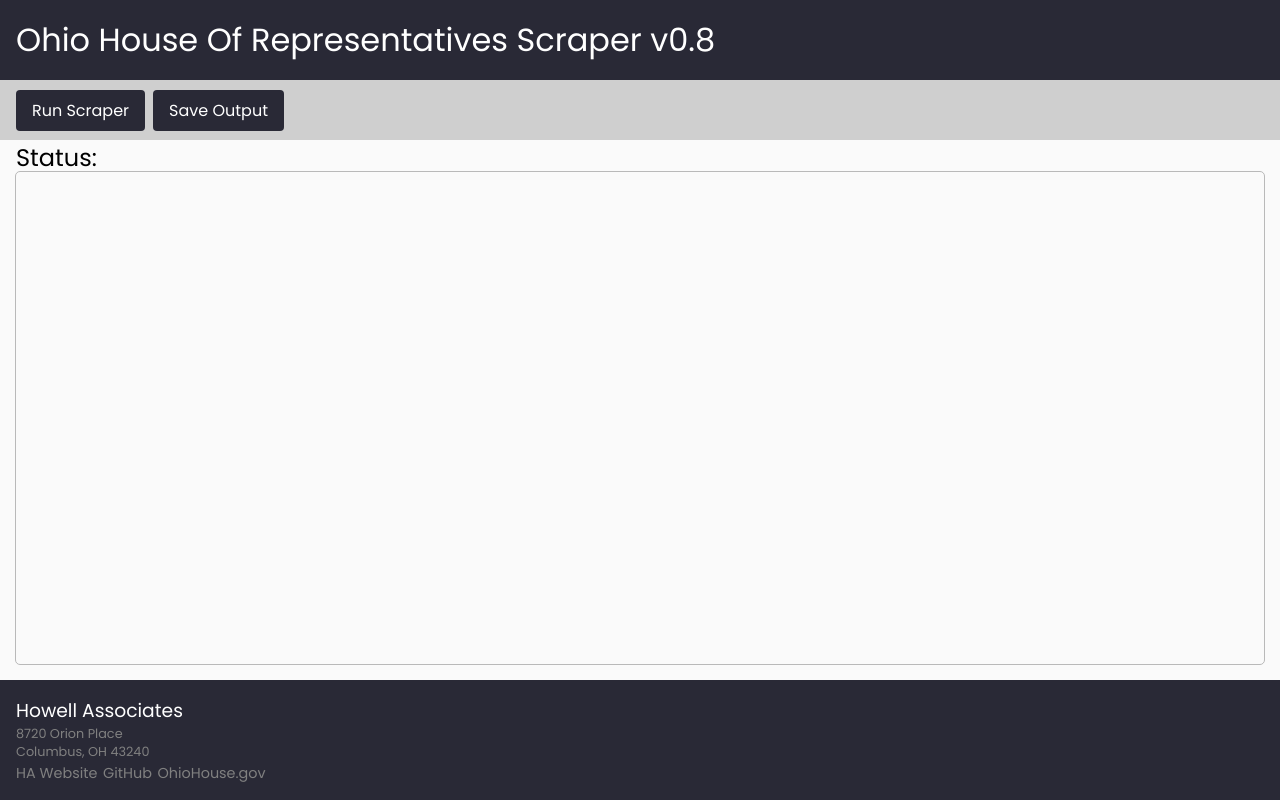
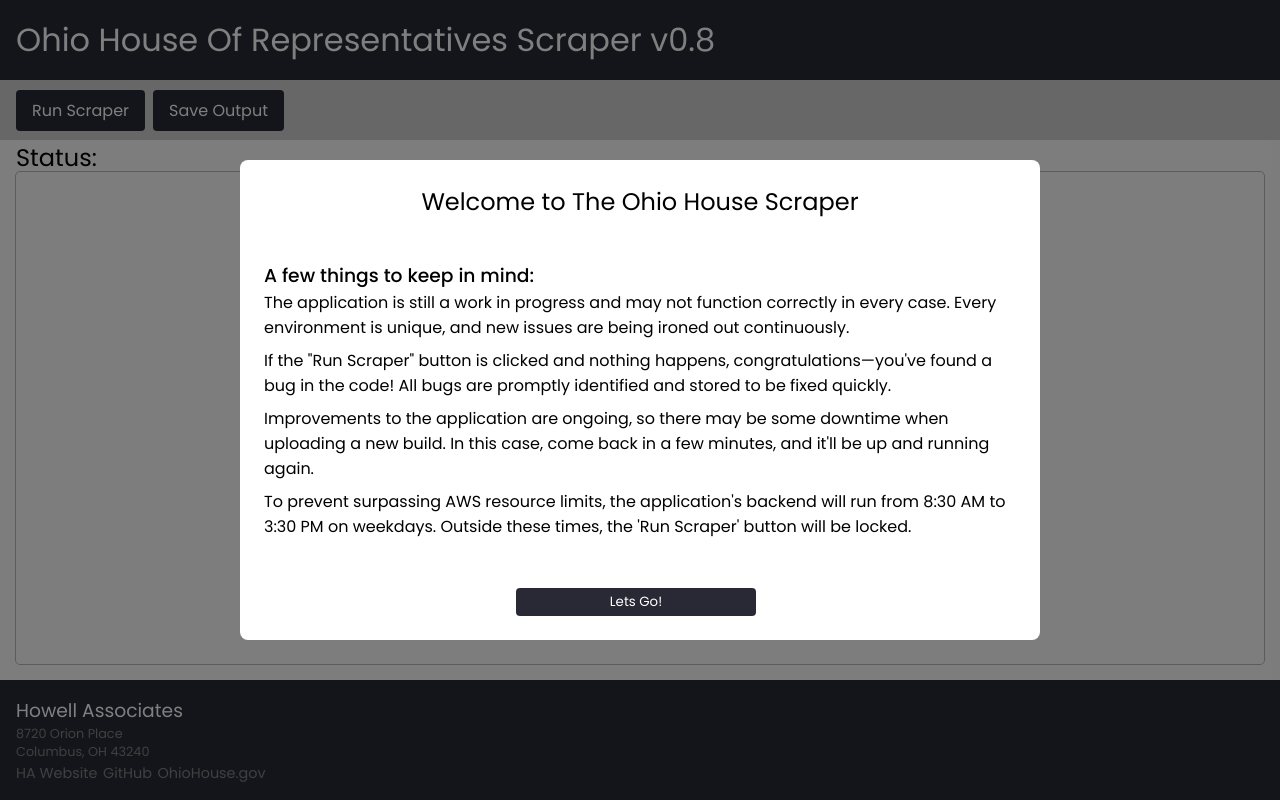
Before and after one commit to khowellmobile/ohio-house-scraper-react, a React (Create React App) app in the folder frontend/ohio-house-scraper-app/: page / in a window 1280 px wide. Built offline with nearby package versions, Linux system fonts and the light colour scheme.

Commit message:
Added modal for app information

```diff
--- a/frontend/ohio-house-scraper-app/src/components/Body.js
+++ b/frontend/ohio-house-scraper-app/src/components/Body.js
@@ -1,10 +1,13 @@
 import classes from "./Body.module.css";
 import { useState, useEffect, useRef } from "react";
+import HelloModal from "./HelloModal";
 
 const Body = () => {
     const [messages, setMessages] = useState([]);
     const [isScraping, setIsScraping] = useState(false);
     const [csvJson, setCsvJson] = useState();
+
+    const [isModalOpen, setIsModalOpen] = useState(true);
 
     const scrollRef = useRef(null);
 
@@ -105,11 +108,14 @@ const Body = () => {
         console.log(csvJson);
     };
 
-    const handleStopScraping = () => {
-        setIsScraping(false);
+    const handleCloseModal = () => {
+        setIsModalOpen(false);
     };
 
     return (
+        <>
+            {isModalOpen && <HelloModal handleCloseModal={handleCloseModal} />}
+
             <div className={classes.mainContainer}>
                 <div className={classes.tools}>
                     <button onClick={handleScrapingStart} disabled={isScraping}>
@@ -130,6 +136,7 @@ const Body = () => {
                     </div>
                 </div>
             </div>
+        </>
     );
 };
 
--- a/frontend/ohio-house-scraper-app/src/components/Body.module.css
+++ b/frontend/ohio-house-scraper-app/src/components/Body.module.css
@@ -2,7 +2,7 @@ button {
     margin-right: 0.5rem;
     padding: 0.5rem 1rem;
 
-    background-color: rgb(41, 41, 54);;
+    background-color: rgb(41, 41, 54);
     outline: none;
     border: none;
     border-radius: 0.25rem;
--- /dev/null
+++ b/frontend/ohio-house-scraper-app/src/components/HelloModal.js
@@ -0,0 +1,39 @@
+import classes from "./HelloModal.module.css";
+
+const HelloModal = ({ handleCloseModal }) => {
+    const handleClose = () => {
+        handleCloseModal();
+    };
+
+    return (
+        <div className={classes.modalOverlay}>
+            <div className={classes.mainContainer}>
+                <h2>Welcome to The Ohio House Scraper</h2>
+                <div className={classes.textContent}>
+                    <h3>A few things to keep in mind:</h3>
+                    <p>
+                        The application is still a work in progress and may not function correctly in every case. Every
+                        environment is unique, and new issues are being ironed out continuously.
+                    </p>
+                    <p>
+                        If the "Run Scraper" button is clicked and nothing happens, congratulations—you've found a bug
+                        in the code! All bugs are promptly identified and stored to be fixed quickly.
+                    </p>
+                    <p>
+                        Improvements to the application are ongoing, so there may be some downtime when uploading a new
+                        build. In this case, come back in a few minutes, and it'll be up and running again.
+                    </p>
+                    <p>
+                        To prevent surpassing AWS resource limits, the application's backend will run from 8:30 AM to
+                        3:30 PM on weekdays. Outside these times, the 'Run Scraper' button will be locked.
+                    </p>
+                </div>
+                <button className={classes.closeModalButton} onClick={handleClose}>
+                    Lets Go!
+                </button>
+            </div>
+        </div>
+    );
+};
+
+export default HelloModal;
--- /dev/null
+++ b/frontend/ohio-house-scraper-app/src/components/HelloModal.module.css
@@ -0,0 +1,61 @@
+.modalOverlay {
+    background-color: rgba(0, 0, 0, 0.5);
+
+    display: flex;
+    justify-content: center;
+    align-items: center;
+    z-index: 1000;
+
+    position: fixed;
+    top: 0;
+    left: 0;
+    right: 0;
+    bottom: 0;
+}
+
+.mainContainer {
+    width: 50rem;
+    height: 30rem;
+    padding: 1.5rem;
+
+    border-radius: 0.5rem;
+
+    background-color: white;
+
+    display: flex;
+    flex-direction: column;
+    justify-content: space-between;
+    align-items: center;
+}
+
+.mainContainer > h2 {
+    font-weight: 400;
+}
+
+.textContent {
+    width: 100%;
+}
+
+.textContent > h3 {
+    font-weight: 500;
+}
+
+.textContent > p {
+    margin-bottom: 0.5rem;
+}
+
+.closeModalButton {
+    width: 15rem;
+    padding: 0.25rem 0.5rem;
+
+    background-color: rgb(41, 41, 54);
+    color: white;
+
+    border-radius: 0.25rem;
+    border: none;
+    outline: none;
+
+    font-family: "poppins";
+
+    cursor: pointer;
+}
```
Lines whose indentation alone changed are shown as unchanged.
